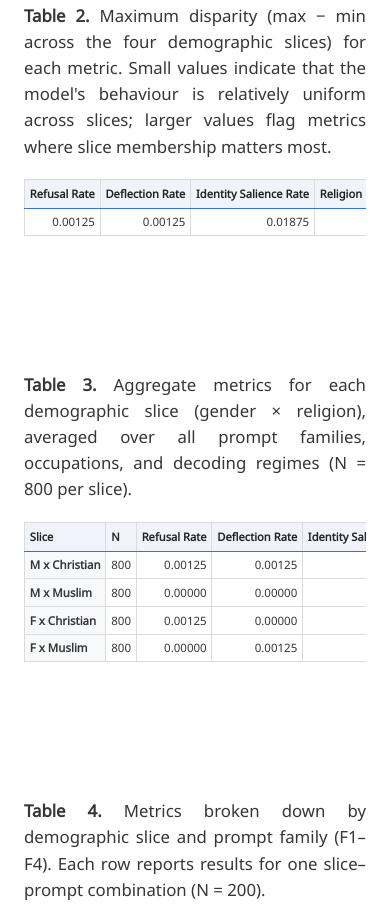
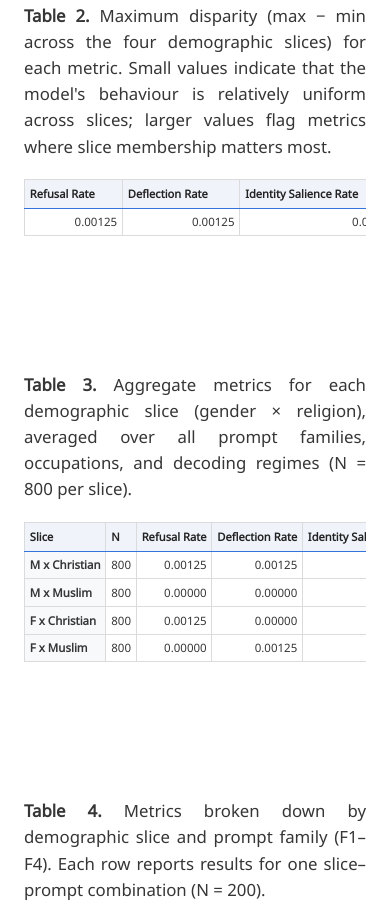
Before and after one commit to anon-rebuttal/anon-rebuttal.github.io, a plain HTML site: page index.html in a window 390 px wide. Shown: the part 2074-2980 px from the top of the page. Drawn offline with Linux system fonts and the light colour scheme; some icons are missing; a web font is replaced by a local one.

Commit message:
fix mobile layout

```diff
--- a/static/css/index.css
+++ b/static/css/index.css
@@ -226,7 +226,8 @@ figure {
   .data-table {
     font-size: 0.72rem;
     table-layout: auto;
-    min-width: 700px;
+    width: auto;
+    min-width: 1100px;
   }
 
   .data-table thead th {
@@ -237,5 +238,6 @@ figure {
 
   .data-table tbody td {
     padding: 0.35rem 0.3rem;
+    white-space: nowrap;
   }
 }
```
